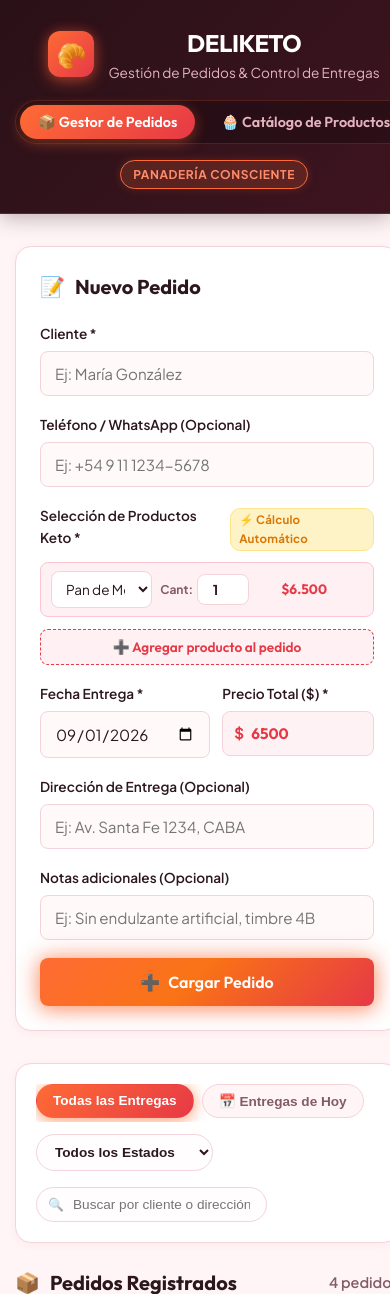
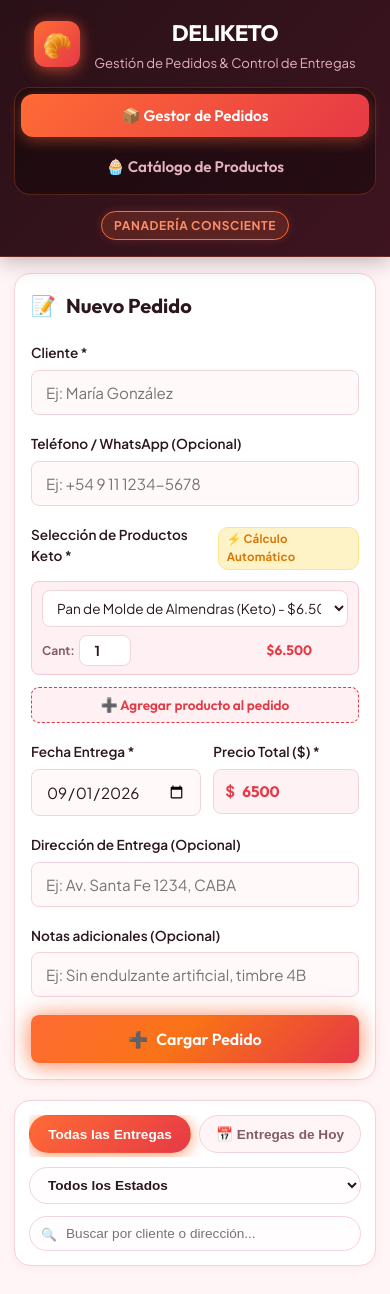
Before and after one commit to BenyaminRodriguez/deliketo-bakery-orders, a FastAPI app: page / in a window 390 px wide. Shown: the top 1294 px of the page. Run offline with FastAPI, Linux system fonts and the light colour scheme.

Commit message:
Aplicar optimizacion de diseño responsivo mobile

```diff
--- a/static/css/styles.css
+++ b/static/css/styles.css
@@ -132,22 +132,39 @@
 }
 
 /* Layout Principal */
+.tab-content {
+  width: 100%;
+  max-width: 100%;
+  box-sizing: border-box;
+}
+
 .main-wrapper {
   max-width: 1280px;
   margin: 32px auto;
   padding: 0 24px;
   display: grid;
-  grid-template-columns: 360px 1fr;
+  grid-template-columns: 360px minmax(0, 1fr);
   gap: 32px;
+  width: 100%;
+  box-sizing: border-box;
 }
 
 @media (max-width: 1024px) {
   .main-wrapper {
-    grid-template-columns: 1fr;
+    grid-template-columns: minmax(0, 1fr);
   }
 }
 
 /* Paneles y Cards */
+.panel,
+.orders-section,
+.catalog-section {
+  min-width: 0;
+  width: 100%;
+  max-width: 100%;
+  box-sizing: border-box;
+}
+
 .panel {
   background: var(--bg-card);
   border-radius: var(--radius);
@@ -352,6 +369,11 @@
 .search-box {
   min-width: 220px;
   position: relative;
+}
+
+.catalog-search-box {
+  flex: 1;
+  max-width: 320px;
 }
 
 .search-box input {
@@ -813,11 +835,16 @@
   border: 1px solid var(--border-color);
   border-radius: var(--radius);
   box-shadow: var(--shadow-sm);
-  overflow: hidden;
+  overflow-x: auto;
+  -webkit-overflow-scrolling: touch;
+  width: 100%;
+  max-width: 100%;
+  box-sizing: border-box;
 }
 
 .catalog-table {
   width: 100%;
+  min-width: 520px;
   border-collapse: collapse;
   text-align: left;
   font-size: 0.9rem;
@@ -987,60 +1014,164 @@
 @media screen and (max-width: 768px) {
 
   /* Evitar desbordes horizontales generales sin romper márgenes internos */
-  body,
-  html {
-    overflow-x: hidden !important;
-    width: 100% !important;
-    margin: 0 !important;
-    padding: 0 !important;
+  html,
+  body {
+    overflow-x: hidden;
+    width: 100%;
+    margin: 0;
+    padding: 0;
   }
 
-  /* Dejar que los contenedores respiren con un padding prolijo */
-  .container,
-  main,
-  header {
-    box-sizing: border-box !important;
-    max-width: 100% !important;
-    padding-left: 15px !important;
-    padding-right: 15px !important;
+  /* Header 100% adaptable y prolijo */
+  header.app-header {
+    padding: 16px 14px;
+    width: 100%;
+    box-sizing: border-box;
   }
 
-  /* En la cabecera superior, acomodar los botones sin estirarlos de más */
-  header,
   .header-container {
-    display: flex !important;
-    flex-direction: column !important;
-    align-items: center !important;
-    text-align: center !important;
+    display: flex;
+    flex-direction: column;
+    align-items: center;
+    text-align: center;
+    gap: 14px;
+    width: 100%;
+    box-sizing: border-box;
   }
 
-  .nav-buttons,
-  .tabs-container {
-    display: flex !important;
-    flex-wrap: wrap !important;
-    justify-content: center !important;
-    gap: 8px !important;
-    width: 100% !important;
+  .brand {
+    justify-content: center;
+    text-align: center;
+    width: 100%;
   }
 
-  .nav-buttons button,
-  .tabs-container button {
-    flex: 1 1 auto !important;
-    min-width: 120px !important;
+  .brand-title {
+    font-size: 1.4rem;
   }
 
-  /* Asegurar que los botones de acción principal mantengan su tamaño correcto */
-  button,
-  .btn {
-    box-sizing: border-box !important;
-    max-width: 100% !important;
+  .brand-tagline {
+    font-size: 0.82rem;
   }
 
-  /* Tablas con desplazamiento suave horizontal */
+  /* Pestañas de navegación superiores en móvil: apiladas verticalmente, 100% fluidas y prolijas */
+  .app-tabs {
+    display: flex;
+    flex-direction: column;
+    width: 100%;
+    gap: 8px;
+    background: rgba(0, 0, 0, 0.35);
+    padding: 6px;
+    border-radius: 16px;
+    border: 1px solid rgba(255, 107, 53, 0.25);
+    box-sizing: border-box;
+  }
+
+  .tab-btn {
+    width: 100%;
+    display: flex;
+    align-items: center;
+    justify-content: center;
+    padding: 12px 16px;
+    font-size: 0.95rem;
+    border-radius: 12px;
+    white-space: normal;
+    text-align: center;
+    box-sizing: border-box;
+  }
+
+  .badge-keto {
+    margin-top: 2px;
+  }
+
+  /* Layout principal y paneles en pantallas pequeñas */
+  .main-wrapper {
+    padding: 0 14px;
+    margin: 16px auto;
+    gap: 20px;
+    width: 100%;
+    box-sizing: border-box;
+  }
+
+  .panel {
+    padding: 16px;
+    box-sizing: border-box;
+  }
+
+  /* Formulario de dos columnas se apila en vertical */
+  .form-row {
+    flex-direction: column;
+    gap: 12px;
+  }
+
+  /* Filtros y buscador en móvil */
+  .filter-bar {
+    padding: 14px;
+    flex-direction: column;
+    align-items: stretch;
+    gap: 12px;
+  }
+
+  .filter-controls {
+    flex-direction: column;
+    align-items: stretch;
+    width: 100%;
+    gap: 10px;
+  }
+
+  .date-pill-group {
+    width: 100%;
+    display: flex;
+    gap: 8px;
+  }
+
+  .date-pill {
+    flex: 1;
+    text-align: center;
+    padding: 10px 12px;
+    white-space: normal;
+  }
+
+  .select-filter,
+  .search-box,
+  .search-box input {
+    width: 100% !important;
+    max-width: 100% !important;
+    box-sizing: border-box;
+  }
+
+  /* Asegurar que los botones de acción principal mantengan su tamaño fluido */
+  button,
+  .btn,
+  .btn-submit {
+    box-sizing: border-box;
+    max-width: 100%;
+  }
+
+  /* Tablas con desplazamiento táctil horizontal suave */
+  .catalog-table-wrapper {
+    width: 100%;
+    overflow-x: auto;
+    -webkit-overflow-scrolling: touch;
+    border-radius: var(--radius);
+  }
+
   table {
-    display: block !important;
-    width: 100% !important;
-    overflow-x: auto !important;
-    white-space: nowrap !important;
+    width: 100%;
   }
 }
+
+@media screen and (max-width: 480px) {
+  .item-picker-row {
+    flex-wrap: wrap;
+    gap: 8px;
+  }
+
+  .item-select {
+    width: 100%;
+    flex: 1 1 100%;
+  }
+
+  .qty-control {
+    flex: 1;
+  }
+}
--- a/templates/index.html
+++ b/templates/index.html
@@ -9,7 +9,7 @@
         content="Sistema de gestión de pedidos y catálogo de productos con cálculo automático para panadería keto.">
 
     <!-- CSS del Sistema -->
-    <link rel="stylesheet" href="/static/css/styles.css?v=4">
+    <link rel="stylesheet" href="/static/css/styles.css?v=5">
 </head>
 
 <body>
@@ -204,7 +204,7 @@
             <section class="catalog-section">
 
                 <div class="filter-bar">
-                    <div class="search-box" style="flex: 1; max-width: 320px;">
+                    <div class="search-box catalog-search-box">
                         <input type="text" id="catalogSearchInput" placeholder="Buscar producto en catálogo...">
                     </div>
                     <select id="catalogCategoryFilter" class="select-filter">
```
